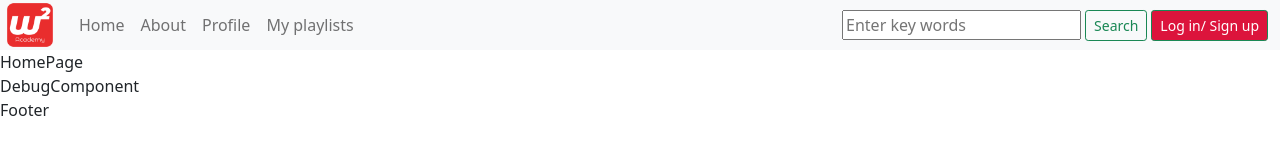
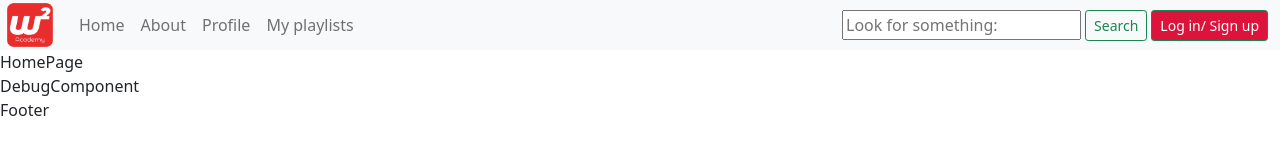
Before and after one commit to Gioele-M/lap4_group_project_client, a React (Create React App) app: page / in a window 1280 px wide. Shown: the top 160 px of the page. Built offline with nearby package versions, Linux system fonts and the light colour scheme.

Commit message:
minor update to navbar, placeholdr txt

```diff
--- a/src/Components/NavBar/NavBar.js
+++ b/src/Components/NavBar/NavBar.js
@@ -51,7 +51,7 @@ export default function NavBar() {
 {/* SEARCH  /////////////////// */}
     </ul>
     <form class="form-row px-2 ms-auto align-middle ">
-      <input class="form-row me-1 align-middle" type="search" placeholder="Enter key words" />
+      <input class="form-row me-1 align-middle" type="search" placeholder="Look for something:" />
       <button class="btn btn-sm  btn-outline-success me-1 align-middle " type="submit">Search</button>
       <button class="btn btn-sm  btn-outline-success me-1 align-middle " id='btn-login'>Log in/ Sign up</button>
       {/* <button class="btn btn-sm  btn-outline-success me-1 align-middle btn-light">Sign up</button> */}
```
